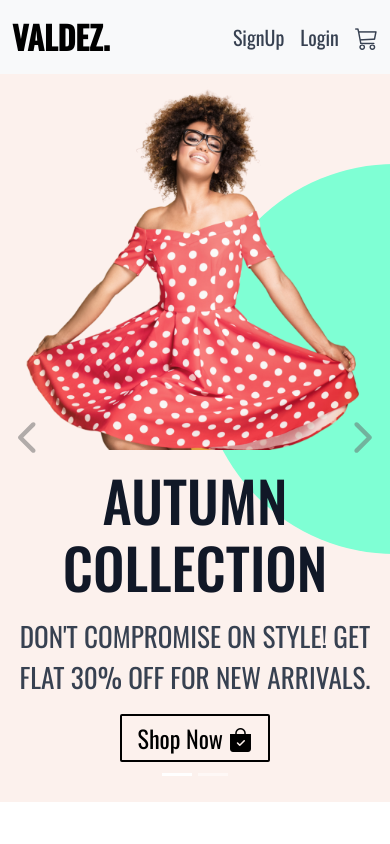
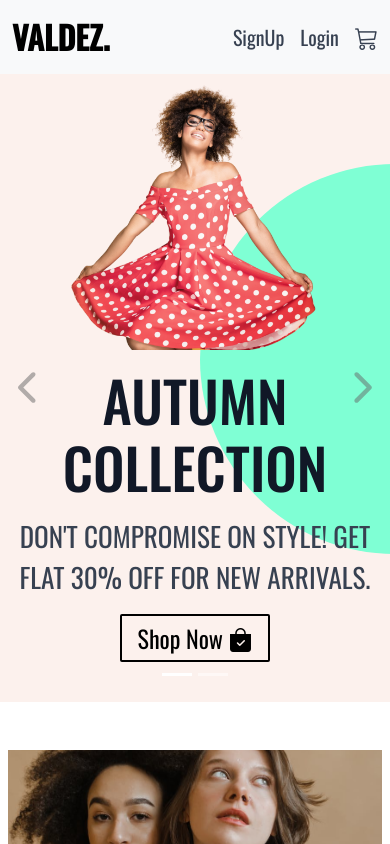
Before and after one commit to Hope143/valdez-ecommerce, a Next.js app: page / in a window 390 px wide. Shown: the top 844 px of the page. Built offline with nearby package versions, Linux system fonts and the light colour scheme.

Commit message:
fixed again the width of image

```diff
--- a/components/homepage/heroSection.js
+++ b/components/homepage/heroSection.js
@@ -34,7 +34,7 @@ function HeroSection() {
             className={`col-lg-6 my-auto text-center text-lg-start ${styles.descContainer}`}
           >
             <h1 className="mb-3">{item.title}</h1>
-            <p>{item.desc}</p>
+            <p className="px-1 px-lg-0">{item.desc}</p>
             <button className="px-3 py-1" type="button">
               Shop Now <i className="bi bi-bag-check-fill"></i>
             </button>
--- a/css/styles.module.css
+++ b/css/styles.module.css
@@ -5,8 +5,8 @@
 }
 @media screen and (max-width: 992px) {
   .imageContainer {
-    width: 60%;
-    width: 60%;
+    width: 300px;
+    width: 300px;
   }
   .descContainer {
     padding-right: 1rem !important;
@@ -14,8 +14,8 @@
 }
 @media screen and (max-width: 576px) {
   .imageContainer {
-    width: 400px;
-    width: 400px;
+    width: 300px;
+    width: 300px;
   }
   .descContainer h1 {
     font-size: 3.5rem !important;
--- a/styles/abstracts/_mobile.scss
+++ b/styles/abstracts/_mobile.scss
@@ -8,8 +8,8 @@
 
 @media screen and (max-width: 992px) {
   .imageContainer {
-    width: 60%;
-    width: 60%;
+    width: 300px;
+    width: 300px;
   }
 
   .descContainer {
@@ -19,8 +19,8 @@
 
 @media screen and (max-width: 576px) {
   .imageContainer {
-    width: 400px;
-    width: 400px;
+    width: 300px;
+    width: 300px;
   }
 
   .descContainer {
```
Also changed, not shown: 1 other file (tests, documents, lock files or other folders).
